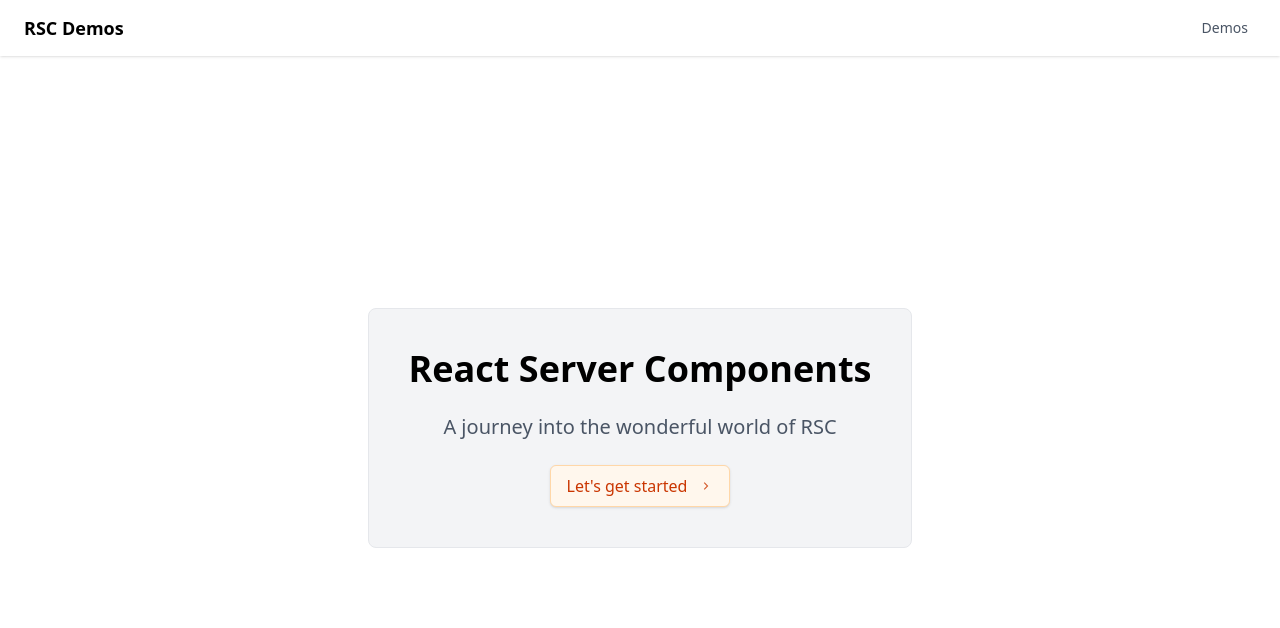
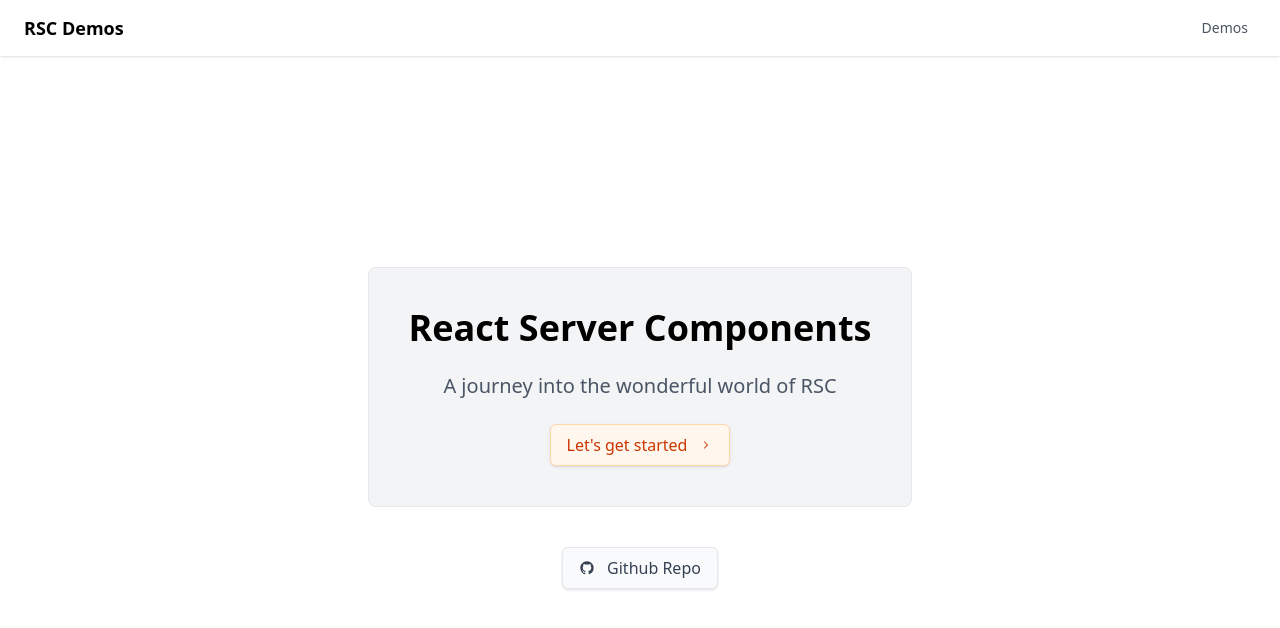
Before and after one commit to kurisu-dotto-komu/rsc, a Next.js app: page / in a window 1280 px wide. Shown: the top 628 px of the page. Built offline with nearby package versions, Linux system fonts and the light colour scheme.

Commit message:
Add github link and readme

```diff
--- a/app/(routes)/page.tsx
+++ b/app/(routes)/page.tsx
@@ -1,5 +1,5 @@
 import Link from "next/link";
-import { RiArrowRightSLine } from "react-icons/ri";
+import { RiArrowRightSLine, RiGithubFill } from "react-icons/ri";
 
 export default function HomePage() {
   return (
@@ -12,6 +12,12 @@ export default function HomePage() {
           <RiArrowRightSLine className="text-sm opacity-80" />
         </Link>
       </div>
+      <div className="mt-10">
+        <Link className="btn" href="https://github.com/kurisu-dotto-komu/rsc" target="_blank">
+          <RiGithubFill />
+          Github Repo
+        </Link>
+      </div>
     </div>
   );
 }
```
Also changed, not shown: 1 other file (tests, documents, lock files or other folders).
